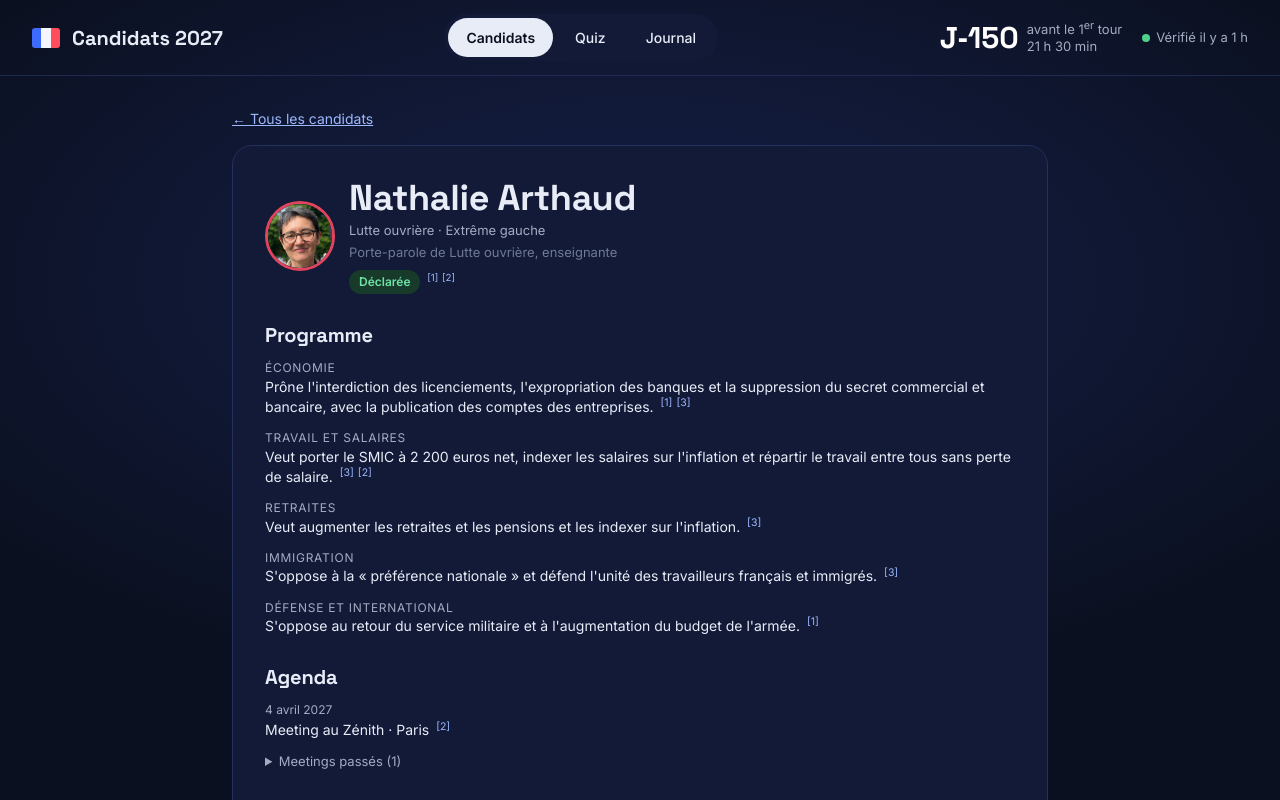
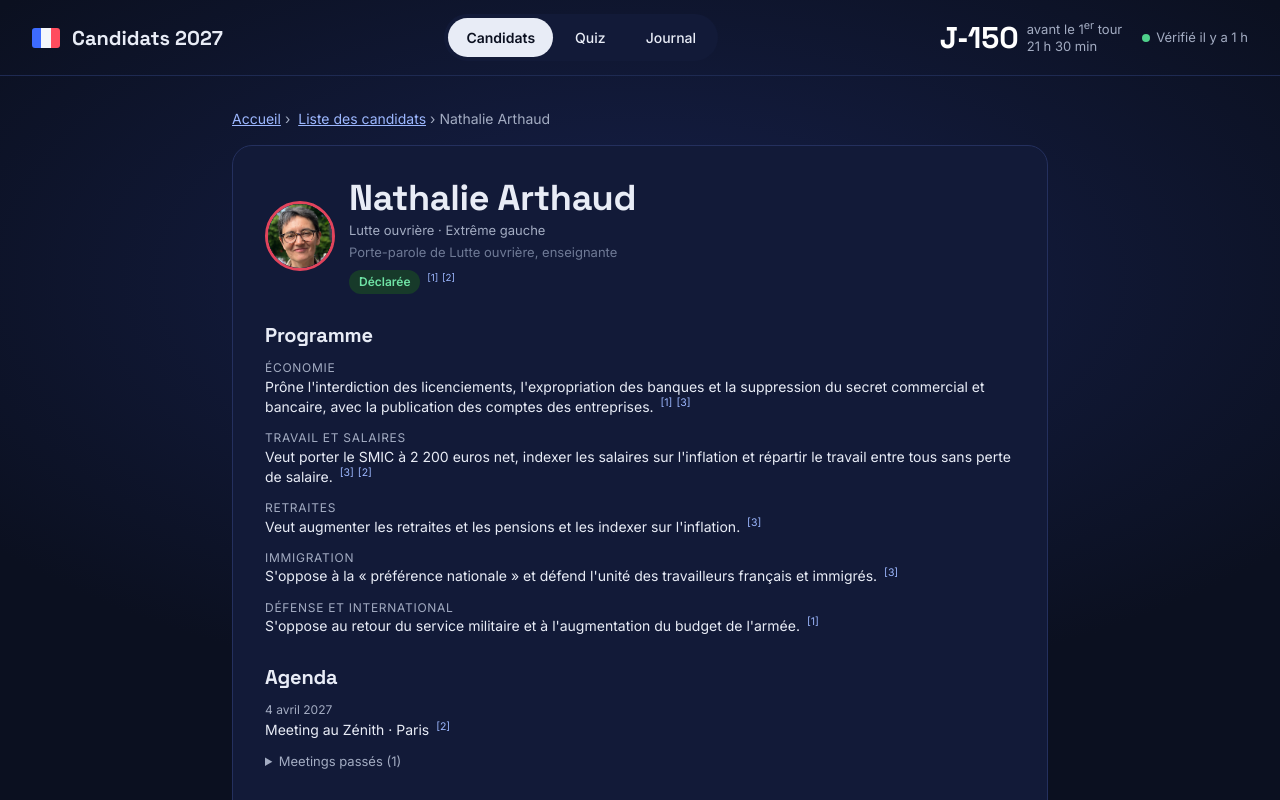
Before and after one commit to ValerianVrn/candidats2027, an Astro site: page /candidat/nathalie-arthaud in a window 1280 px wide. Shown: the top 800 px of the page. Built offline with nearby package versions, Linux system fonts and the light colour scheme; Astro itself is replaced by a stand-in of ours.

Commit message:
fix: breadcrumb back to the candidates list on profile pages
« ← Tous les candidats » reopened the home page with the profile's
drawer, which is confusing when coming from /candidats. Profile pages
now show a breadcrumb « Accueil › Liste des candidats › Nom », the same
trail as the BreadcrumbList structured data.

Co-Authored-By: Claude Opus 5.5 <noreply@anthropic.com>

```diff
--- a/src/pages/candidat/[slug].astro
+++ b/src/pages/candidat/[slug].astro
@@ -27,6 +27,12 @@ const portrait = candidate.portrait
   : undefined;
 const image = portrait ? (await getImage({ src: portrait, width: 600, format: 'webp' })).src : null;
 const site = Astro.site!;
+/** Shown on the page and given to search engines (same trail). */
+const crumbs = [
+  { name: 'Accueil', path: '/' },
+  { name: 'Liste des candidats', path: '/candidats' },
+  { name: fullName(candidate), path: `/candidat/${candidate.slug}` },
+];
 const jsonLd = [
   personLd(site, {
     givenName: candidate.firstName,
@@ -36,11 +42,7 @@ const jsonLd = [
     party: party?.name ?? null,
     image,
   }),
-  breadcrumbLd(site, [
-    { name: 'Candidats 2027', path: '/' },
-    { name: 'Liste des candidats', path: '/candidats' },
-    { name: fullName(candidate), path: `/candidat/${candidate.slug}` },
-  ]),
+  breadcrumbLd(site, crumbs),
 ];
 const role =
   candidate.status === 'potentiel'
@@ -56,9 +58,19 @@ const description = `${fullName(candidate)}${party ? ` (${party.name})` : ''}, $
   jsonLd={jsonLd}
 >
   <div class="page">
-    <p class="back">
-      <a href={`/#${candidate.slug}`}>← Tous les candidats</a>
-    </p>
+    <nav class="crumbs" aria-label="Fil d'Ariane">
+      <ol>
+        {crumbs.map((c, i) =>
+          i < crumbs.length - 1 ? (
+            <li>
+              <a href={c.path}>{c.name}</a>
+            </li>
+          ) : (
+            <li aria-current="page">{c.name}</li>
+          ),
+        )}
+      </ol>
+    </nav>
     <div class="card">
       <CandidateDetail candidate={candidate} mode="page" />
     </div>
@@ -66,9 +78,19 @@ const description = `${fullName(candidate)}${party ? ` (${party.name})` : ''}, $
 </Base>
 
 <style>
-  .back {
+  .crumbs ol {
+    list-style: none;
     margin: 0 0 16px;
+    padding: 0;
+    display: flex;
+    flex-wrap: wrap;
+    gap: 4px;
     font-size: 14px;
+    color: var(--muted);
+  }
+  .crumbs li + li::before {
+    content: '›';
+    margin-right: 4px;
   }
   .card {
     padding: clamp(18px, 3vw, 32px);
```
Also changed, not shown: CHANGELOG.md.
